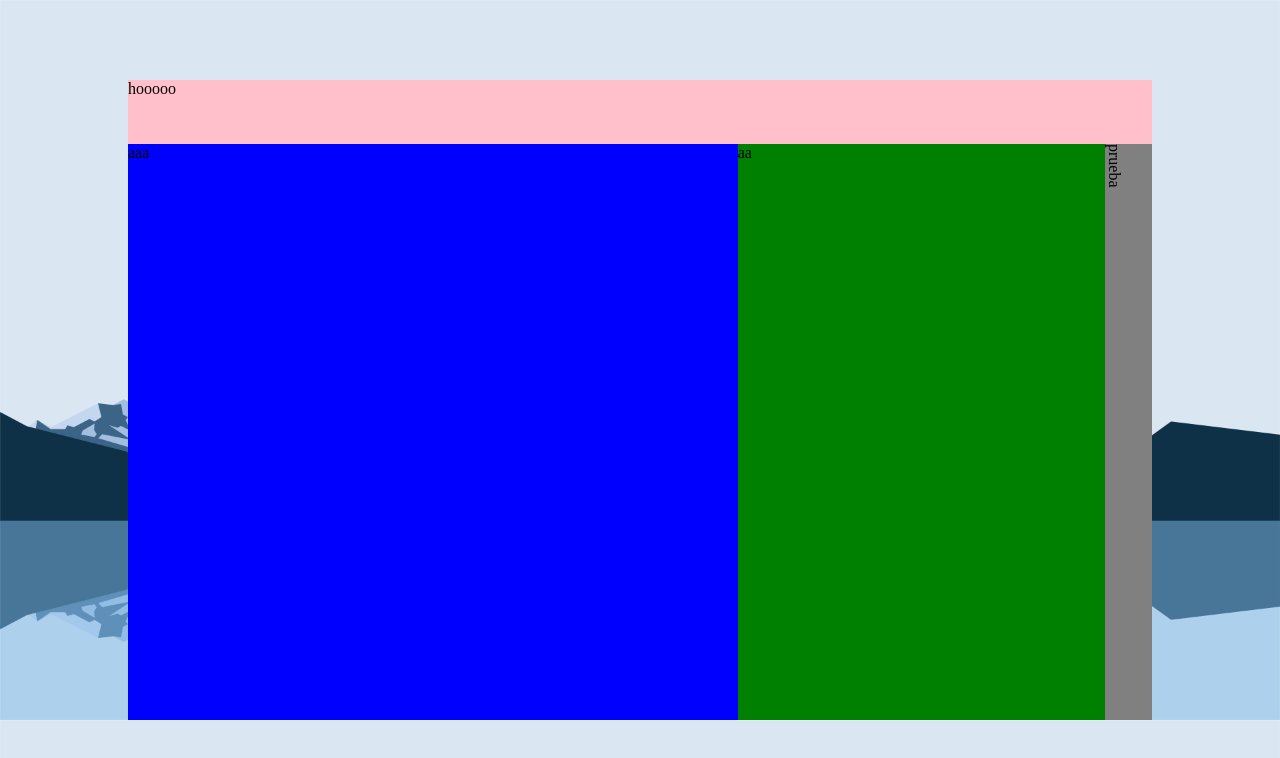
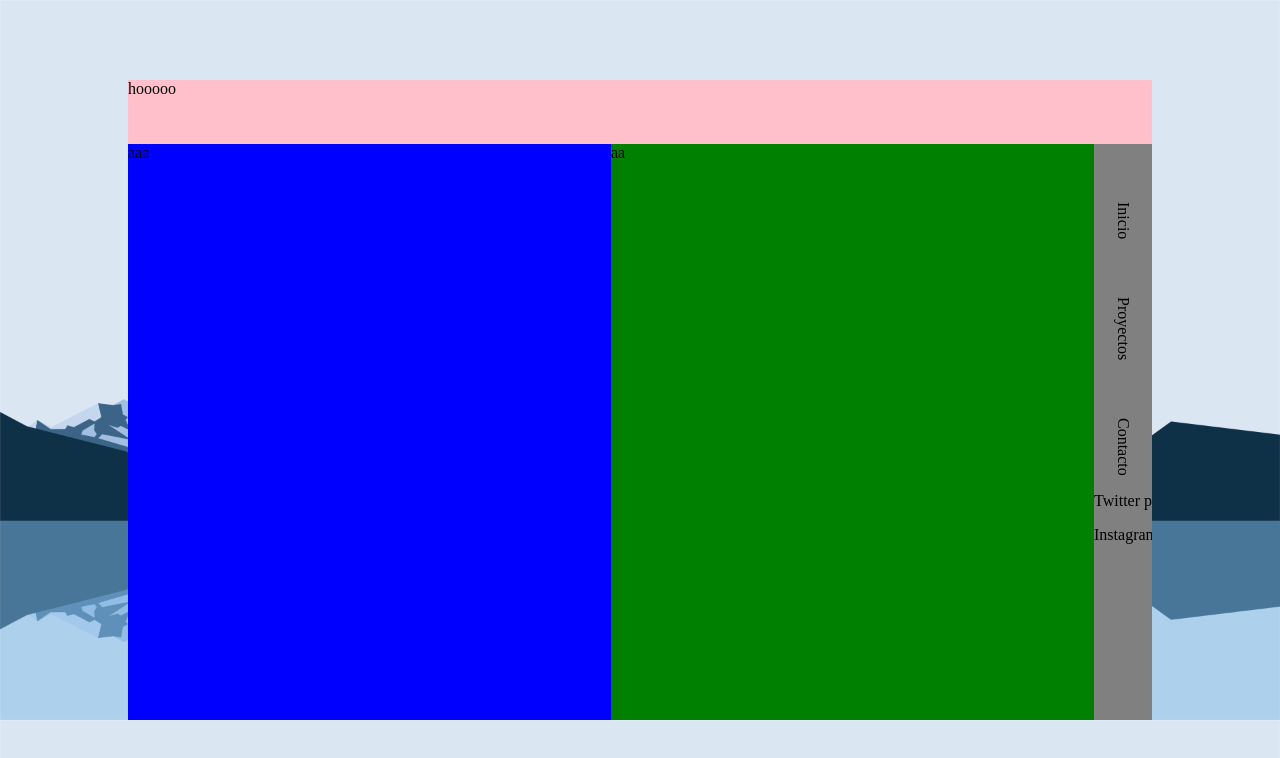
Before and after one commit to rgdzalberti/desarrollo-web, a plain HTML site: page personal-portfolio/personal-portfolio-ricardo-gallego-dominguez.html in a window 1280 px wide. Drawn offline with Linux system fonts and the light colour scheme.

Commit message:
bare bones finished

```diff
--- a/personal-portfolio/personal-portfolio-ricardo-gallego-dominguez.html
+++ b/personal-portfolio/personal-portfolio-ricardo-gallego-dominguez.html
@@ -34,12 +34,12 @@
     }
     .leftbox{
         background-color: blue;
-        width: 78%;
+        width: 50%;
         height: 100%;
     }
     .rightbox{
         background-color: green;
-        width:47%;
+        width:50%;
         height:100%;
     }
 
@@ -51,7 +51,9 @@
         background-color: grey;
         width: 6%;
         height: 100%;
-
+        white-space: nowrap;
+  	overflow: hidden;
+  	text-overflow: ellipsis;
 
     }
     .subcontainer{
@@ -70,11 +72,15 @@
         height: 100%;
     }
     .rotar{
+        margin-left: auto;
+        margin-right: auto;
+        margin-top: 100%;
+        text-align: center;
+        writing-mode: vertical-lr;
 
-        position: absolute;
-        text-align: center;
-        writing-mode: vertical-rl;
     }
+    .espacio{background-color: brown;}
+
 
 </style>
 
@@ -94,7 +100,11 @@
     <div class="leftbox">aaa</div>
     <div class="rightbox">aa</div>
     <div class="nav">
-        <div class="rotar">prueba</div>
+        <p class="rotar">Inicio</p>
+        <p class="rotar">Proyectos</p>
+        <p class="rotar">Contacto</p>
+        <p >Twitter placeholder</p>
+        <p >Instagram placeholder</p>
     </div>
 </div>
     </div>
```
